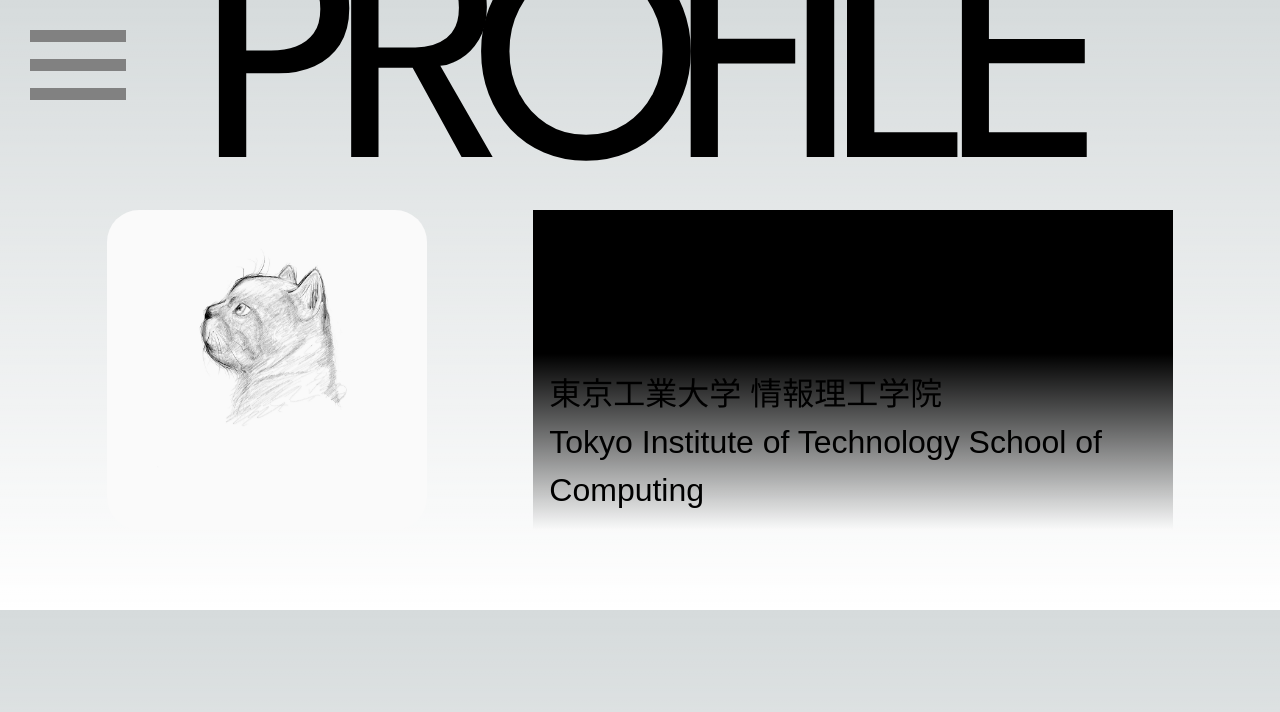
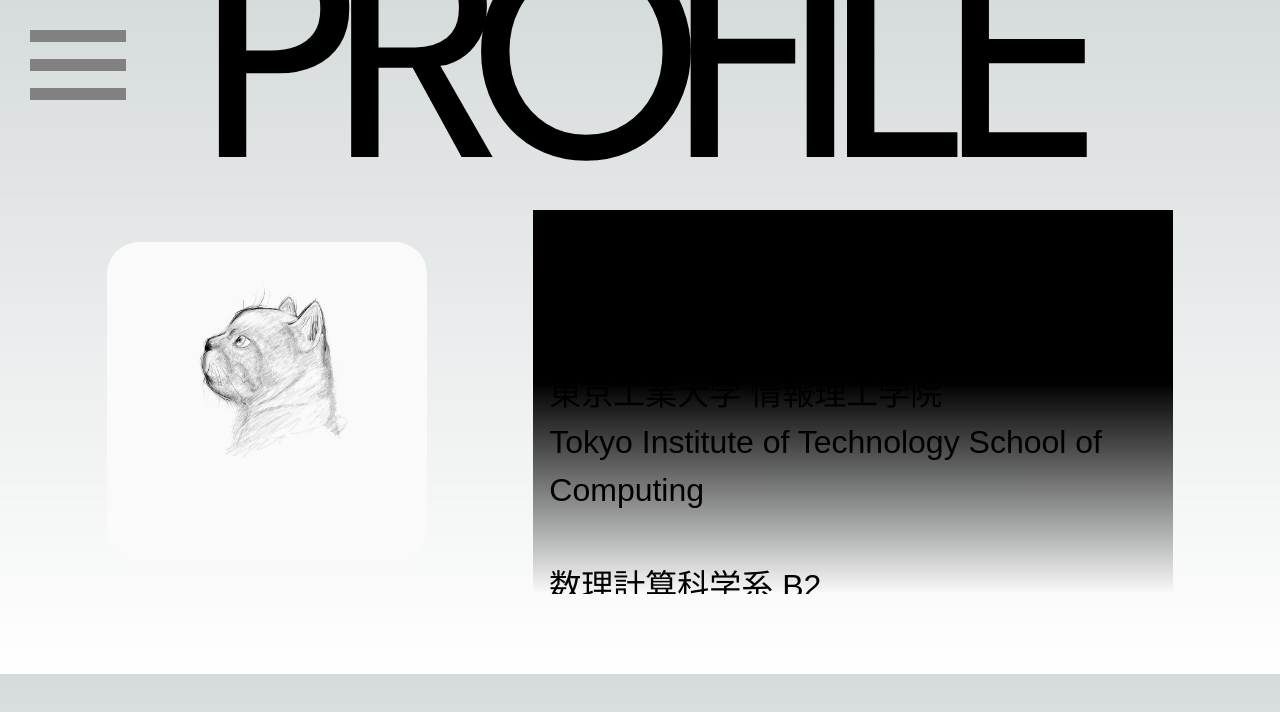
Before and after one commit to warabi0141/warabi0141.github.io, a Next.js app: page /profile in a window 1280 px wide. Shown: the top 712 px of the page. Built offline with nearby package versions, Linux system fonts and the light colour scheme; a web font is replaced by a local one.

Commit message:
fix headerのz-indexを変更して常に一番上に表示されるようにした

```diff
--- a/app/_components/Header/NavItem.module.css
+++ b/app/_components/Header/NavItem.module.css
@@ -13,6 +13,7 @@
     position: relative;
     padding: 0 0 0 30px;
     border-bottom: solid 2px #3b3b3b;
+    z-index: 10;
 }
 
 .navitems::before {
--- a/app/_components/Header/navigation.module.css
+++ b/app/_components/Header/navigation.module.css
@@ -1,7 +1,7 @@
 .navigaiton {
     position: absolute;
     top: 0px;
-    z-index: -1;
+    z-index: 5;
     width: 415px;
     height: 100vh;
     flex-shrink: 0;
--- a/app/_components/Header/togglebutton.module.css
+++ b/app/_components/Header/togglebutton.module.css
@@ -4,6 +4,7 @@
     width: 100px;
     height: 70px;
     margin: 30px;
+    z-index: 10;
 }
 
 .togglebutton span {
--- a/app/profile/profile.module.css
+++ b/app/profile/profile.module.css
@@ -23,7 +23,7 @@
 .maintext {
     font-size: 2rem;
     width: 50vw;
-    height: 25vw;
+    height: 30vw;
     padding: 1rem;
     overflow: scroll;
     background: rgb(0,0,0);
```
